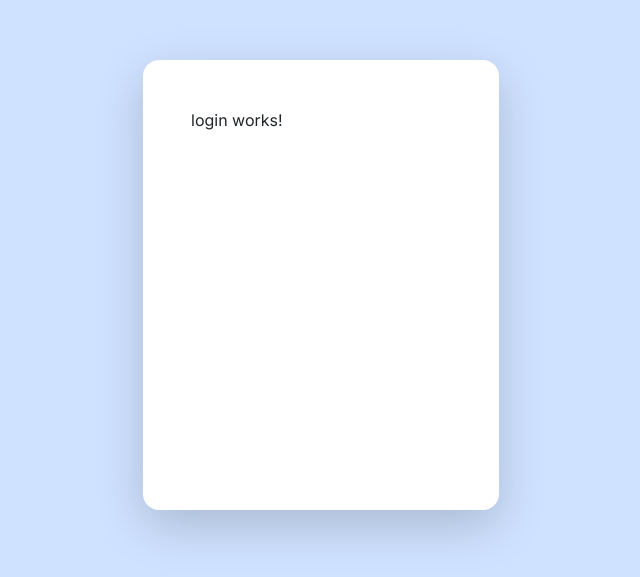
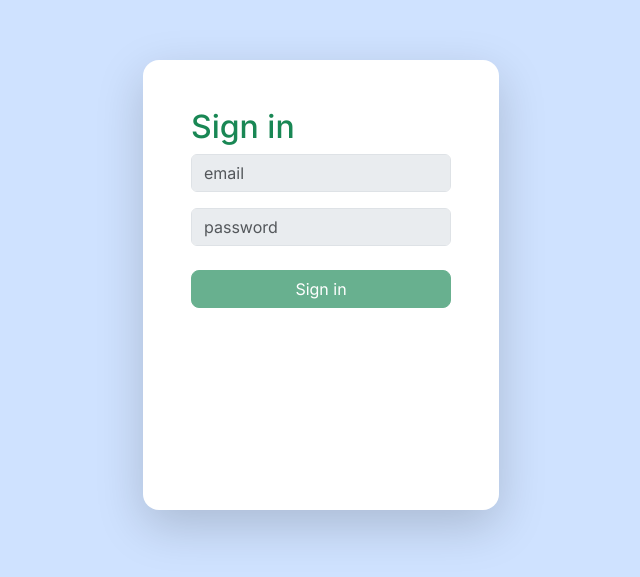
Before and after one commit to Garritosk8CR/AuthECClient, an Angular app: page /login in a window 1280 px wide. Shown: the part 115-692 px from the top of the page, without its empty margins (319-959 px from the left). Built offline with nearby package versions, Linux system fonts and the light colour scheme.

Commit message:
Add link to user login in sign up

```diff
--- a/src/app/user/login/login.component.html
+++ b/src/app/user/login/login.component.html
@@ -1 +1,17 @@
-<p>login works!</p>
+<div class="mb-04">
+    <h2 class="text-success">Sign in</h2>
+</div>
+<form [formGroup]="loginForm" (ngSubmit)="onSubmit()">
+    <div class="mb-3">
+        <input class="form-control bg-body-secondary" placeholder="email" formControlName="email">
+        <!-- <div *ngIf="loginForm.controls.email.hasError('required')" class="error-feedback">
+            Email is required.
+        </div> -->
+    </div>
+    <div class="mb-3">
+        <input class="form-control bg-body-secondary" placeholder="password" formControlName="password">
+    </div>
+    <div class="mt-4">
+        <button type="submit" class="btn btn-success w-100 rounded-3" [disabled]="loginForm.invalid">Sign in</button>
+    </div>
+</form>
--- a/src/app/user/login/login.component.ts
+++ b/src/app/user/login/login.component.ts
@@ -17,4 +17,11 @@ export class LoginComponent {
     });
   }
 
+  onSubmit() {
+    // TODO: Implement login logic here
+    console.log(this.loginForm.value);
+    // Reset form for next attempt
+    this.loginForm.reset();
+  }
+
 }
--- a/src/app/user/registration/registration.component.html
+++ b/src/app/user/registration/registration.component.html
@@ -1,5 +1,8 @@
-<div class="mb-04 h2 text-success">
-    Sign Up
+<div class="mb-04">
+    <h2 class="text-success">Sign Up</h2>
+</div>
+<div>
+    if you have an account, <a routerLink="/login" class="text-decoration-none fw-medium text-success d-inlin-block">sign in</a>
 </div>
 <form [formGroup]="registrationForm" (ngSubmit)="onSubmit()">
     <div class="mb-3">
--- a/src/app/user/registration/registration.component.ts
+++ b/src/app/user/registration/registration.component.ts
@@ -4,10 +4,11 @@ import { AbstractControl, FormBuilder, ReactiveFormsModule, ValidatorFn, Validat
 import { FirstKeyPipe } from '../../shared/pipes/first-key.pipe';
 import { AuthService } from '../../shared/services/auth.service';
 import { ToastrService } from 'ngx-toastr';
+import { RouterLink } from '@angular/router';
 
 @Component({
   selector: 'app-registration',
-  imports: [ReactiveFormsModule, CommonModule, FirstKeyPipe],
+  imports: [ReactiveFormsModule, CommonModule, FirstKeyPipe, RouterLink],
   templateUrl: './registration.component.html',
   styles: []
 })
```
